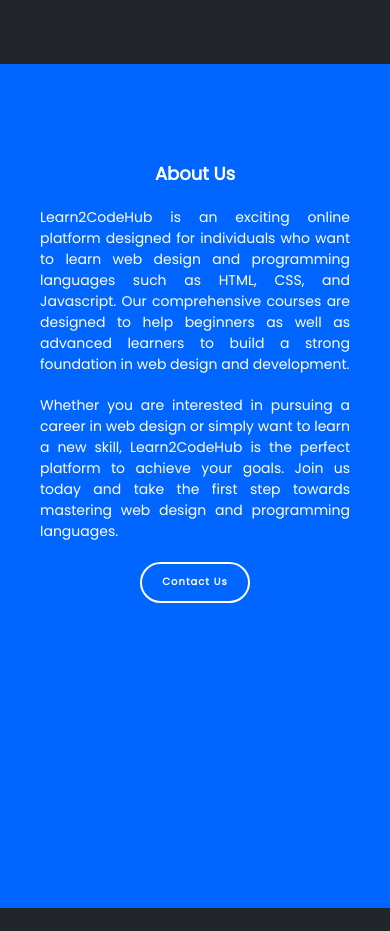
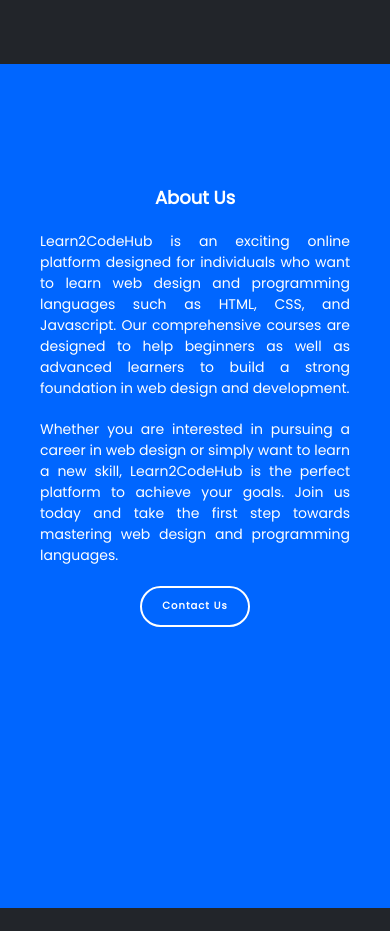
Before and after one commit to jhonpol05/learn2codehub, a plain HTML site: page index.html in a window 390 px wide. Shown: the part 780-1711 px from the top of the page. Drawn offline with Linux system fonts and the light colour scheme.

Commit message:
Update style.css

```diff
--- a/style.css
+++ b/style.css
@@ -369,7 +369,10 @@
         flex-direction: column;
         align-items: center;
         justify-content: center;
-        margin: 96px 0px 0px 0px;
+        margin: 70px 0px 0px 0px;
+    }
+    .about-content h1{
+        margin-top: 50px;
     }
     .about-content p{
         margin: 20px 40px 0 40px;
```
